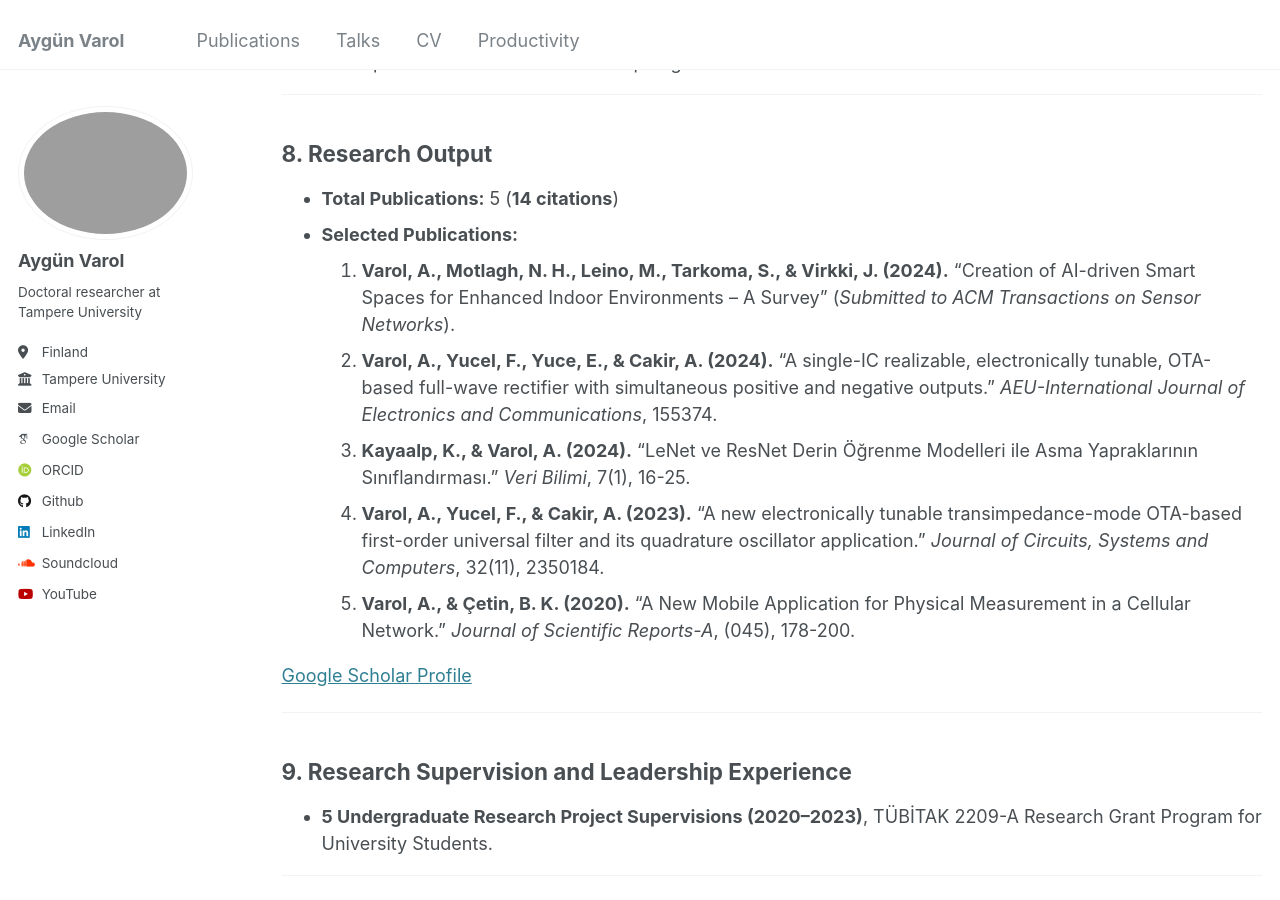
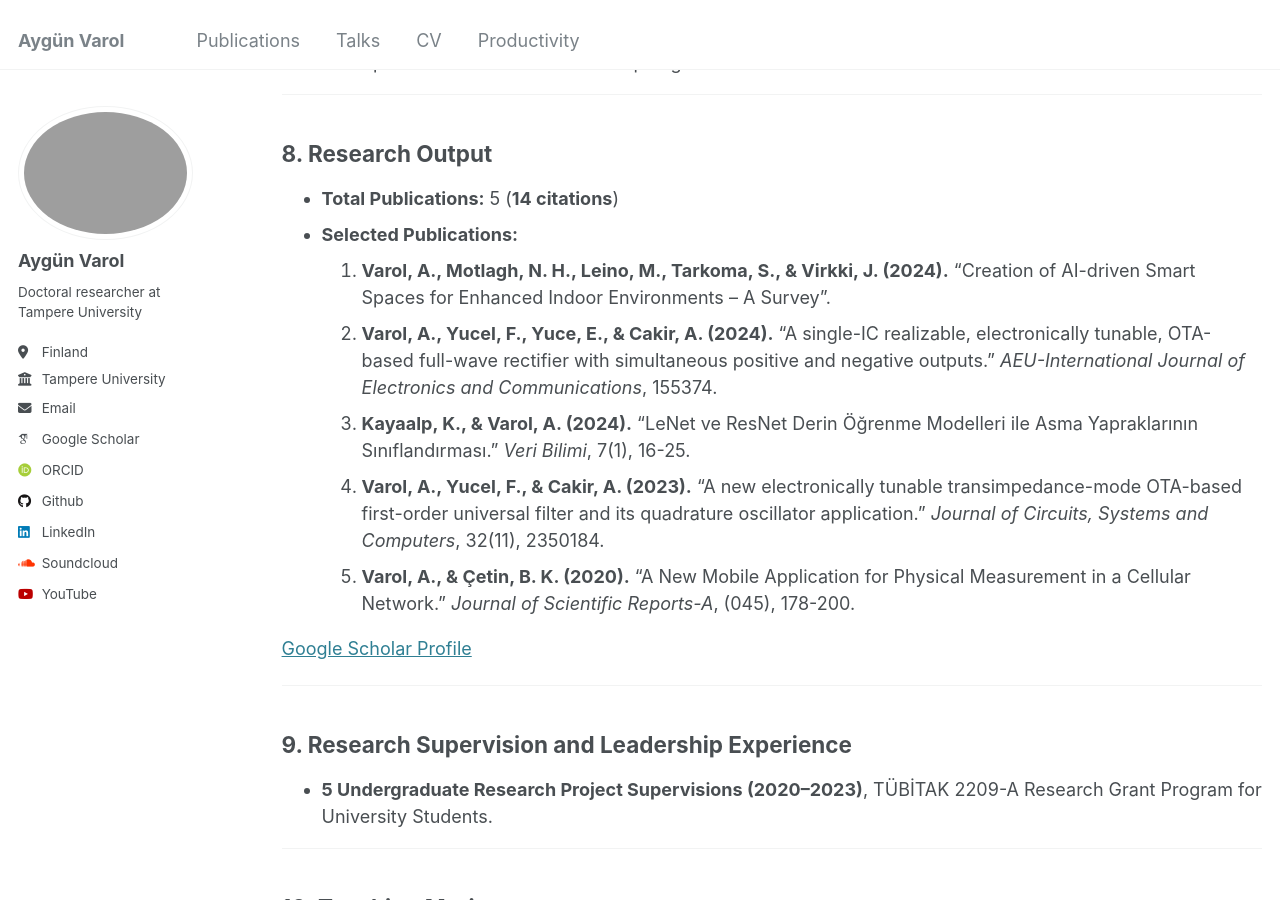
Before and after one commit to AygunVarol/aygunvarol.github.io, a Jekyll site: the page built from _pages/cv.md, in a window 1280 px wide and 900 px high, scrolled down 1902 px. Built offline with Jekyll 4.4.1, drawn with Linux system fonts in a browser that asks for light colours; some web fonts are replaced.

Commit message:
Update cv.md

```diff
--- a/_pages/cv.md
+++ b/_pages/cv.md
@@ -76,7 +76,7 @@ redirect_from:
 
 - **Total Publications:** 5 (**14 citations**)
 - **Selected Publications:**
-  1. **Varol, A., Motlagh, N. H., Leino, M., Tarkoma, S., & Virkki, J. (2024).** "Creation of AI-driven Smart Spaces for Enhanced Indoor Environments – A Survey" (*Submitted to ACM Transactions on Sensor Networks*).
+  1. **Varol, A., Motlagh, N. H., Leino, M., Tarkoma, S., & Virkki, J. (2024).** "Creation of AI-driven Smart Spaces for Enhanced Indoor Environments – A Survey".
   2. **Varol, A., Yucel, F., Yuce, E., & Cakir, A. (2024).** "A single-IC realizable, electronically tunable, OTA-based full-wave rectifier with simultaneous positive and negative outputs." *AEU-International Journal of Electronics and Communications*, 155374.
   3. **Kayaalp, K., & Varol, A. (2024).** "LeNet ve ResNet Derin Öğrenme Modelleri ile Asma Yapraklarının Sınıflandırması." *Veri Bilimi*, 7(1), 16-25.
   4. **Varol, A., Yucel, F., & Cakir, A. (2023).** "A new electronically tunable transimpedance-mode OTA-based first-order universal filter and its quadrature oscillator application." *Journal of Circuits, Systems and Computers*, 32(11), 2350184.
```
